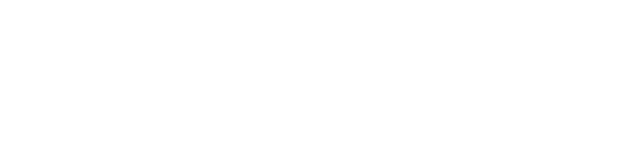
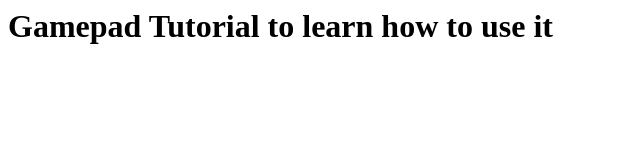
Before and after one commit to azamiya/create2LocalController, a website: page client/padTutorial/index.html in a window 1280 px wide. Shown: the whole page, without its empty margins (0-640 px from the left). Drawn offline with Linux system fonts and the light colour scheme.

Commit message:
add title

```diff
--- a/client/padTutorial/index.html
+++ b/client/padTutorial/index.html
@@ -1,5 +1,6 @@
 <html>
   <body>
+  	<h1>Gamepad Tutorial to learn how to use it</h1>
 
     <pre id="aaa"></pre>
 
```
